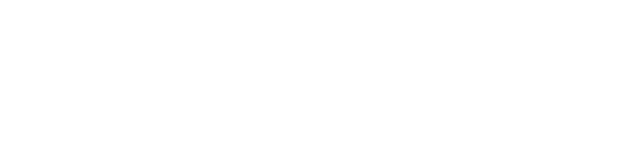
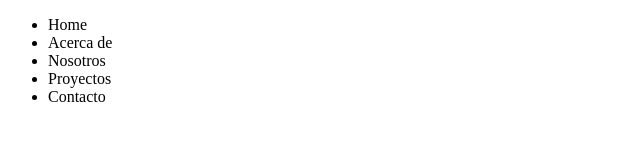
Before and after one commit to helenb12/proyectoDePrueba, a plain HTML site: page index.html in a window 1280 px wide. Shown: the whole page, without its empty margins (0-640 px from the left). Drawn offline with Linux system fonts and the light colour scheme.

Commit message:
modificaciones para nueva estructura

```diff
--- a/index.html
+++ b/index.html
@@ -7,6 +7,22 @@
     <title>Document</title>
 </head>
 <body>
-
+    <header>
+        <nav>
+            <ul>
+                <li>Home</li>
+                <li>Acerca de</li>
+                <li>Nosotros</li>
+                <li>Proyectos</li>
+                <li>Contacto</li>
+            </ul>
+        </nav>
+    </header>
+    <main>
+        <div></div>
+        <div></div>
+        <div></div>
+        <div></div>
+    </main>
 </body>
 </html>
```
